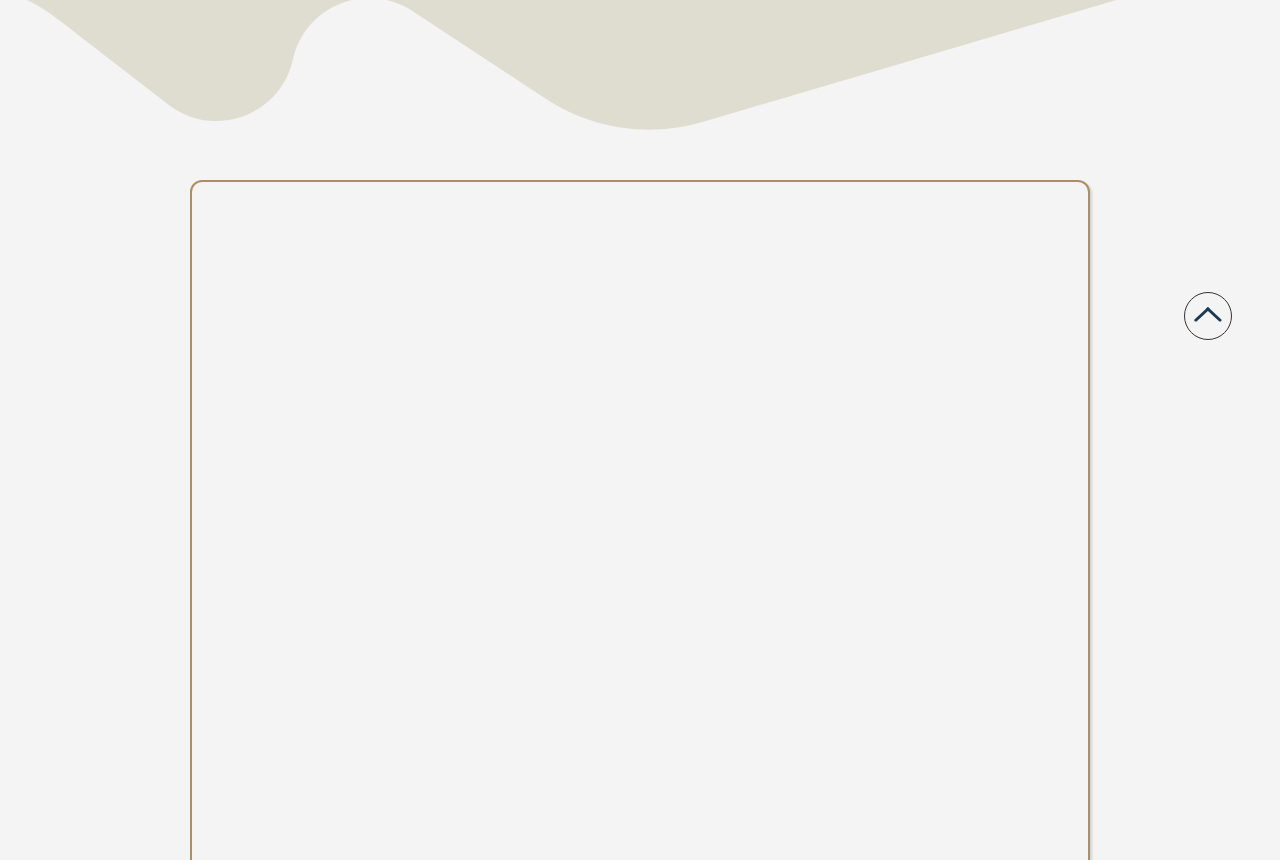
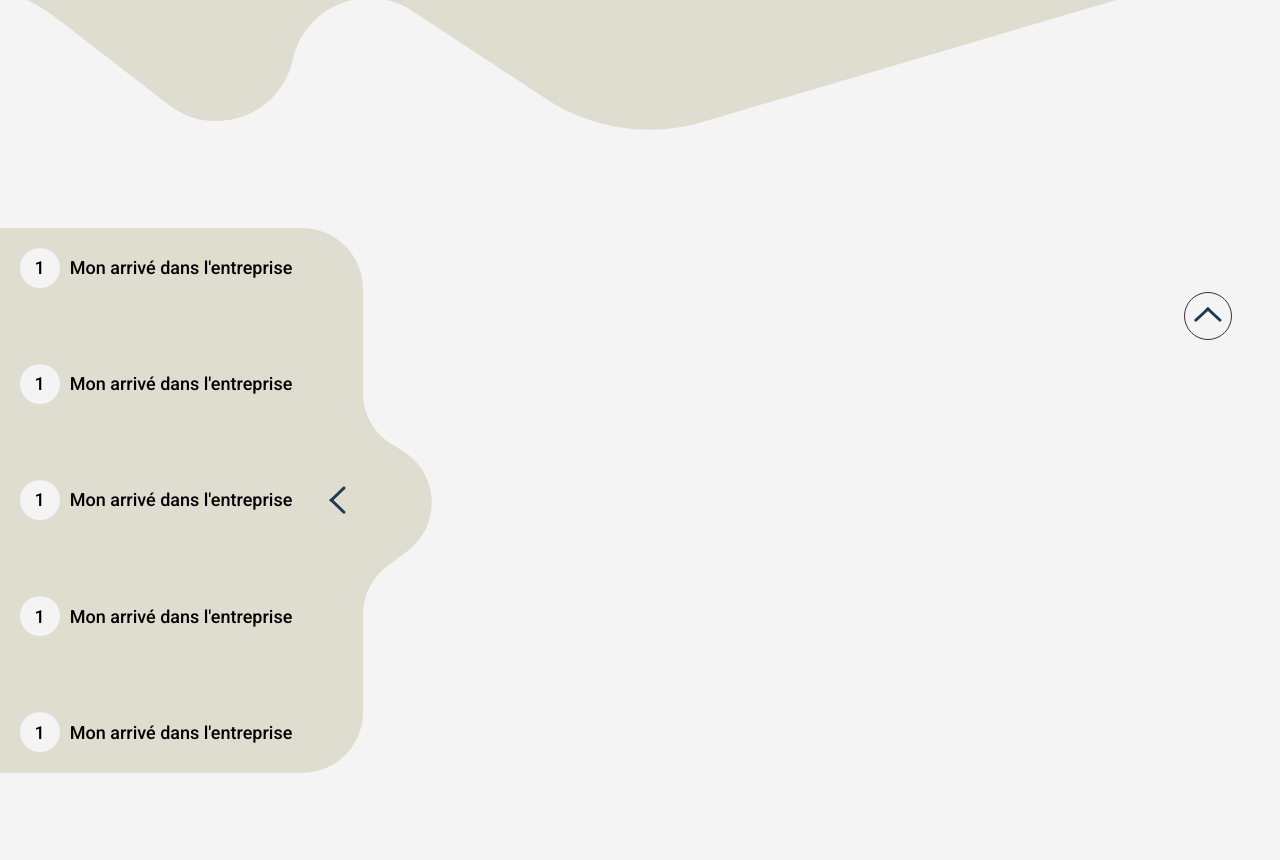
Before and after one commit to evanferron/Rapport_stage, a React (Vite) app: page /articles in a window 1280 px wide. Shown: the part 620-1480 px from the top of the page. Built offline with nearby package versions, Linux system fonts and the light colour scheme.

Commit message:
:sparkles: | create liste articles component

```diff
--- a/index.html
+++ b/index.html
@@ -1,13 +1,16 @@
 <!doctype html>
 <html lang="en">
+
 <head>
   <meta charset="UTF-8" />
-    <link rel="icon" type="image/svg+xml" href="/vite.svg" />
+  <link rel="icon" type="image/svg+xml" href="./src/assets/logo_ef.png" />
   <meta name="viewport" content="width=device-width, initial-scale=1.0" />
-    <title>Default</title>
+  <title>Blog</title>
 </head>
+
 <body>
   <div id="root"></div>
   <script type="module" src="/src/main.jsx"></script>
 </body>
+
 </html>
--- a/src/components/gotop/gotop.scss
+++ b/src/components/gotop/gotop.scss
@@ -21,6 +21,7 @@
 
     img {
         width: 80%;
+        user-select: none;
     }
 }
 
--- a/src/components/header/header.scss
+++ b/src/components/header/header.scss
@@ -68,6 +68,7 @@
             font-weight: 450;
             font-size: 22px;
             align-self: end;
+            user-select: none;
         }
 
         div {
--- /dev/null
+++ b/src/components/listArticles/listArticles.jsx
@@ -0,0 +1,44 @@
+import "./listArticles.scss"
+import arrow from "../gotop/arrowtop.svg"
+
+const ListArticles = () => {
+    return (
+        <section id="main-list-articles">
+            <ul>
+                <li>
+                    <span>
+                        <p>1</p>
+                    </span>
+                    <p className='title-article'>Mon arrivé dans l'entreprise</p>
+                </li>
+                <li>
+                    <span>
+                        <p>1</p>
+                    </span>
+                    <p className='title-article'>Mon arrivé dans l'entreprise</p>
+                </li>
+                <li>
+                    <span>
+                        <p>1</p>
+                    </span>
+                    <p className='title-article'>Mon arrivé dans l'entreprise</p>
+                </li>
+                <li>
+                    <span>
+                        <p>1</p>
+                    </span>
+                    <p className='title-article'>Mon arrivé dans l'entreprise</p>
+                </li>
+                <li>
+                    <span>
+                        <p>1</p>
+                    </span>
+                    <p className='title-article'>Mon arrivé dans l'entreprise</p>
+                </li>
+            </ul>
+            <button className="arrow-slide" id="to-left"><img src={arrow} alt="button display image" /></button>
+        </section>
+    );
+};
+
+export default ListArticles;
--- /dev/null
+++ b/src/components/listArticles/listArticles.scss
@@ -0,0 +1,115 @@
+@import "../../utils/variables.scss";
+
+#main-list-articles {
+    height: 80vh;
+    width: 27rem;
+    background-image: url("./menu.svg");
+    background-position: left;
+    background-color: transparent;
+    background-repeat: no-repeat;
+    background-size: contain;
+    display: grid;
+    grid-template-columns: 70% 1fr;
+
+    ul {
+        list-style: none;
+        height: 100%;
+        margin-block: 0px;
+        padding-inline-start: 0;
+        display: flex;
+        flex-direction: column;
+        justify-content: space-evenly;
+
+        li {
+            display: flex;
+            justify-content: space-evenly;
+            border-radius: 22px;
+            margin-left: 0.6rem;
+
+            &:hover {
+                box-shadow: rgba(0, 0, 0, 0.16) 0px 1px 4px;
+                transform: translateY(2px);
+                cursor: pointer;
+            }
+
+            span {
+                width: 2.5rem;
+                height: 2.5rem;
+                border-radius: 100px;
+                background-color: $grey;
+                align-self: center;
+                text-align: center;
+                display: flex;
+                flex-direction: column;
+                justify-content: center;
+
+                p {
+                    margin: 0;
+                }
+            }
+
+            p {
+                user-select: none;
+            }
+
+        }
+    }
+
+    .arrow-slide {
+        width: 3rem;
+        height: 3rem;
+        border: none;
+        margin-left: 1rem;
+        border-radius: 100px;
+        cursor: pointer;
+        align-self: center;
+        display: flex;
+        justify-content: center;
+        background-color: transparent;
+
+        &:focus {
+            outline: none;
+            animation: arrow-left-right 1s linear infinite;
+        }
+
+        &:hover {
+            animation: arrow-left-right 1s linear infinite;
+        }
+
+        img {
+            width: 80%;
+            height: 80%;
+            user-select: none;
+        }
+    }
+
+    #to-left {
+        transform: rotate(-90deg);
+
+        &:active {
+            animation: slide-liste-articles 1s;
+        }
+    }
+}
+
+@keyframes arrow-left-right {
+
+    0%,
+    100% {
+        transform: translateX(0px) rotate(-90deg);
+    }
+
+    50% {
+        transform: translateX(6px) rotate(-90deg);
+    }
+}
+
+@keyframes slide-liste-articles {
+    0% {
+        transform: translateX(0);
+    }
+
+    100% {
+        transform: translateX(-18rem);
+    }
+}
--- a/src/pages/articles/articles.jsx
+++ b/src/pages/articles/articles.jsx
@@ -1,16 +1,15 @@
 import Header from "../../components/header/header";
 import Footer from "../../components/footer/footer";
 import Gotop from "../../components/gotop/gotop";
+import ListArticles from "../../components/listArticles/listArticles";
 import "./articles.scss"
 
 const Articles = () => {
   return (
     <main>
-      <Header page={"articles"} title={"Mon Expérience"} buttonMessage={"Apprenez-en plus sur mon stage"}></Header>
+      <Header page={"articles"} title={"Mon Expérience"} buttonMessage={"Apprenez-en plus sur mon stage"} buttonTarget={"main-list-articles"}></Header>
       <section id="main-articles-section">
-        <section id="articles-container">
-
-        </section>
+        <ListArticles></ListArticles>
         <section id="wave-main-bottom"></section>
       </section>
       <Gotop></Gotop>
--- a/src/pages/articles/articles.scss
+++ b/src/pages/articles/articles.scss
@@ -5,7 +5,7 @@
     width: 100vw;
     height: 110vh; //to change
     display: grid;
-    grid-template-rows: min-content 7rem;
+    grid-template-rows: 1fr 7rem;
 
     #articles-container {
         height: 200vh;
--- a/src/pages/contact/contact.jsx
+++ b/src/pages/contact/contact.jsx
@@ -29,10 +29,10 @@ const Contact = () => {
         <section id="form-container">
           <div id="left-container">
             <img src={github} alt="link to my github" onClick={() => {
-              window.location.href = "https://github.com/evanferron"
+              window.open("https://github.com/evanferron", "_blank").focus()
             }} />
             <img src={linkedin} alt="link to my linkedin" onClick={() => {
-              window.location.href = "https://www.linkedin.com/in/evan-ferron-2b6a9a254"
+              window.open("https://www.linkedin.com/in/evan-ferron-2b6a9a254", "_blank").focus()
             }} />
             <img src={email} alt="copy email to clipboard" onClick={() => {
               copyToClipBoard("evan.ferron53@gmail.com")
```
Also changed, not shown: src/components/listArticles/menu.svg (added). Lines whose indentation alone changed are shown as unchanged.
